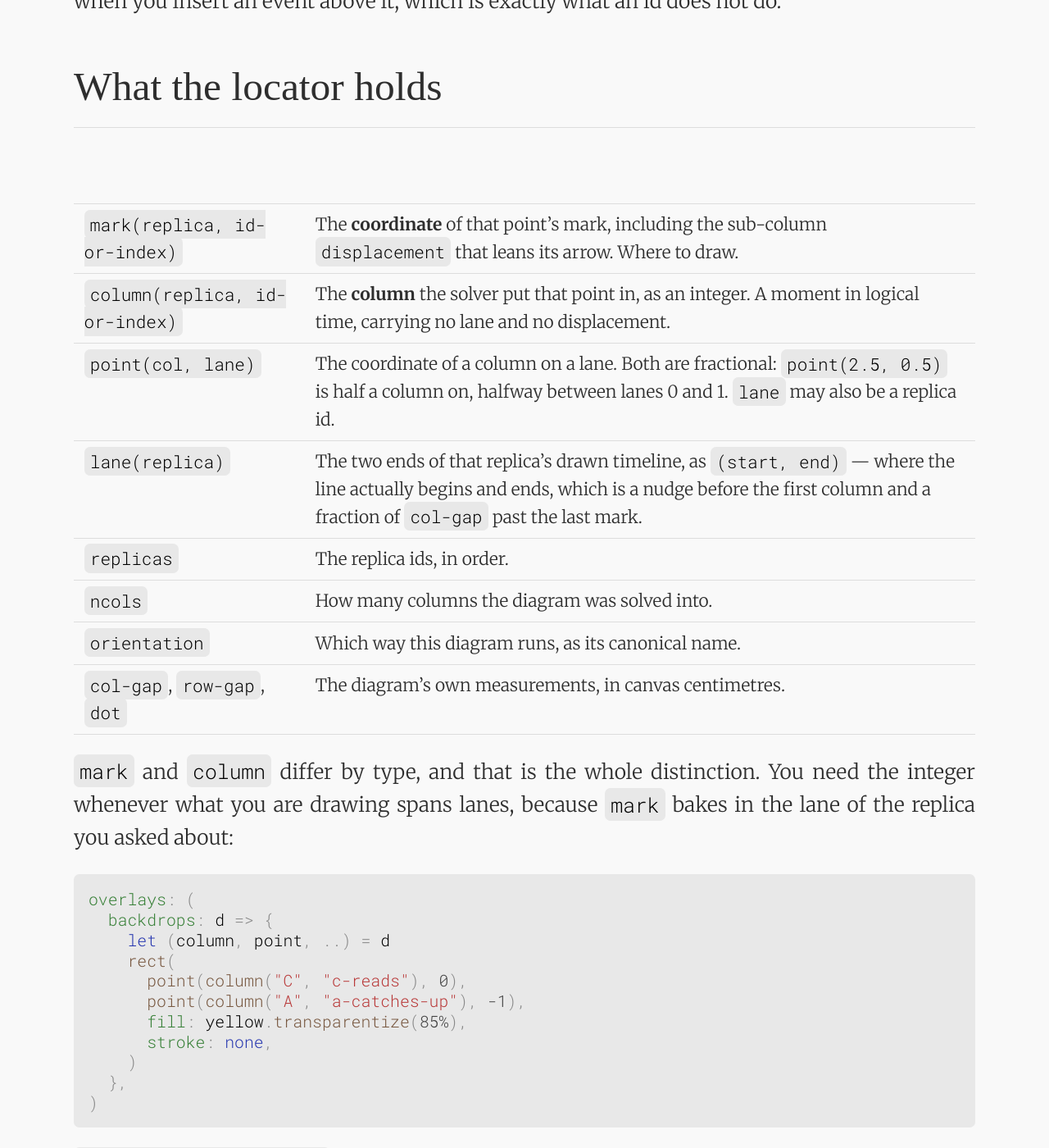
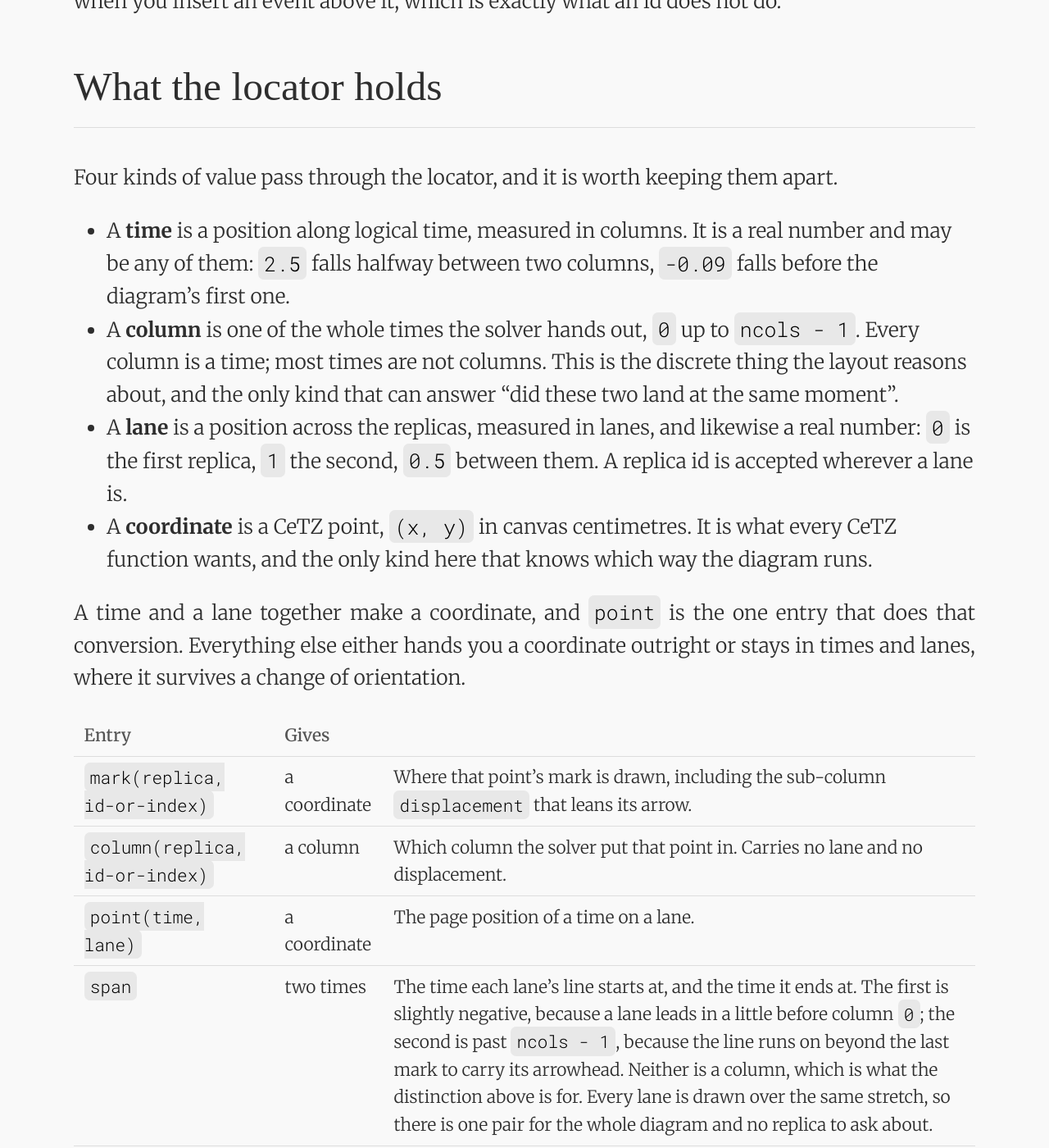
Before and after one commit to lamportian-dramatis/lamportian-dramatis.github.io, a Jekyll site: the page built from overlays.md, in a window 1280 px wide and 1400 px high, scrolled down 4636 px. Shown: the whole window at 82% size. Built offline with Jekyll 4.4.1, drawn with Linux system fonts in a browser that asks for light colours; some web fonts are replaced; some of the changed text lies outside the part shown.

Commit message:
Tell a time from a column in the overlays proposal
The locator table named its types three ways -- "coordinate" from CeTZ, "column" from us, and "the
two ends" from nowhere -- so the four kinds of value are now defined once, before the table, and
every row says which one it gives.

The distinction that was missing is between a time and a column.  A column is one of the whole
positions the solver hands out, and it is never negative; a time is any position along the axis,
measured in columns.  `point` takes a time and `span` returns two of them, which is how a lane can
start a tenth of a column before the first one -- something the old wording asserted of columns and
could not have meant.

Every column is a time, so a solved column feeds straight into `point`; that is the whole of the
relation between them, and the one place it matters now says so.

````diff
--- a/overlays.md
+++ b/overlays.md
@@ -101,18 +101,27 @@ Ids are strings and indices are integers, so the two never need telling apart by
 
 ## What the locator holds
 
-| | |
-| --- | --- |
-| `mark(replica, id-or-index)` | The **coordinate** of that point's mark, including the sub-column `displacement` that leans its arrow.  Where to draw. |
-| `column(replica, id-or-index)` | The **column** the solver put that point in, as an integer.  A moment in logical time, carrying no lane and no displacement. |
-| `point(col, lane)` | The coordinate of a column on a lane.  Both are fractional: `point(2.5, 0.5)` is half a column on, halfway between lanes 0 and 1.  `lane` may also be a replica id. |
-| `lane(replica)` | The two ends of that replica's drawn timeline, as `(start, end)` — where the line actually begins and ends, which is a nudge before the first column and a fraction of `col-gap` past the last mark. |
-| `replicas` | The replica ids, in order. |
-| `ncols` | How many columns the diagram was solved into. |
-| `orientation` | Which way this diagram runs, as its canonical name. |
-| `col-gap`, `row-gap`, `dot` | The diagram's own measurements, in canvas centimetres. |
+Four kinds of value pass through the locator, and it is worth keeping them apart.
 
-`mark` and `column` differ by type, and that is the whole distinction.  You need the integer whenever what you are drawing spans lanes, because `mark` bakes in the lane of the replica you asked about:
+- A **time** is a position along logical time, measured in columns.  It is a real number and may be any of them: `2.5` falls halfway between two columns, `-0.09` falls before the diagram's first one.
+- A **column** is one of the whole times the solver hands out, `0` up to `ncols - 1`.  Every column is a time; most times are not columns.  This is the discrete thing the layout reasons about, and the only kind that can answer "did these two land at the same moment".
+- A **lane** is a position across the replicas, measured in lanes, and likewise a real number: `0` is the first replica, `1` the second, `0.5` between them.  A replica id is accepted wherever a lane is.
+- A **coordinate** is a CeTZ point, `(x, y)` in canvas centimetres.  It is what every CeTZ function wants, and the only kind here that knows which way the diagram runs.
+
+A time and a lane together make a coordinate, and `point` is the one entry that does that conversion.  Everything else either hands you a coordinate outright or stays in times and lanes, where it survives a change of orientation.
+
+| Entry | Gives | |
+| --- | --- | --- |
+| `mark(replica, id-or-index)` | a coordinate | Where that point's mark is drawn, including the sub-column `displacement` that leans its arrow. |
+| `column(replica, id-or-index)` | a column | Which column the solver put that point in.  Carries no lane and no displacement. |
+| `point(time, lane)` | a coordinate | The page position of a time on a lane. |
+| `span` | two times | The time each lane's line starts at, and the time it ends at.  The first is slightly negative, because a lane leads in a little before column `0`; the second is past `ncols - 1`, because the line runs on beyond the last mark to carry its arrowhead.  Neither is a column, which is what the distinction above is for.  Every lane is drawn over the same stretch, so there is one pair for the whole diagram and no replica to ask about. |
+| `replicas` | strings | The replica ids, in order.  The id at index `n` is the replica on lane `n`. |
+| `ncols` | a count | How many columns the diagram was solved into, so the last of them is `ncols - 1`. |
+| `orientation` | a string | Which way this diagram runs, as its canonical name. |
+| `col-gap`, `row-gap`, `dot` | lengths | The diagram's own measurements, in canvas centimetres — one column of time, one lane, and the radius of an event's dot. |
+
+`mark` and `column` ask the same question and answer in different kinds, and that is the whole distinction.  You want the column whenever what you are drawing crosses lanes, because a coordinate has a lane baked into it — the lane of the replica you named.  A column is a time, so it goes straight into `point`:
 
 ```typ
 overlays: (
@@ -136,7 +145,7 @@ The measurements are there so a drawing can speak the diagram's own language.  A
 
 ## Staying orientation-independent
 
-`point(col, lane)` is stated in the diagram's own axes — columns of logical time, and lanes across them — so a drawing written in terms of it survives a flip from `horizontal` to `vertical`.  One written against raw `(x, y)` arithmetic does not:
+`point(time, lane)` is stated in the diagram's own axes — logical time along the lanes, and lanes across it — so a drawing written in terms of it survives a flip from `horizontal` to `vertical`.  One written against raw `(x, y)` arithmetic does not:
 
 ```typ
 let (point, ..) = d
@@ -146,19 +155,19 @@ line((4, 0), (4, -3))                // does not
 
 Fractional lanes are what make this work for nudges too.  "Just off the lane, towards the next one" is `point(c, 0.15)` whichever way the diagram runs, where a page-space `(0, -0.3)` would point the wrong way the moment it turned.
 
-`lane` hands back two plain coordinates rather than trying to be clever about sides, for the same reason a caller usually wants to nudge them:
+`span` stays in times for the same reason, and it is what lets a drawing run the full length of a lane without knowing where on the page that lane falls:
 
 ```typ
 overlays: (
   timelines: d => {
-    let (lane, ..) = d
-    let (s, e) = lane("B")
-    line(s, e, stroke: (paint: red, dash: "dashed"))
+    let (span, point, ..) = d
+    let (s, e) = span
+    line(point(s, "B"), point(e, "B"), stroke: (paint: red, dash: "dashed"))
   },
 )
 ```
 
-That line lies along the lane, so the layer is what decides whether it shows: at `backdrops` the lane's own stroke would cover it, at `timelines` it is drawn over that stroke instead.  To sit *beside* the lane rather than on it, give it a fractional lane of its own — `point(0, 1.12)` to `point(ncols - 1, 1.12)`.
+That line lies along the lane, so the layer decides whether it shows at all: at `backdrops` the lane's own stroke would cover it, at `timelines` it is drawn over that stroke instead.  To sit *beside* the lane rather than on it, feed the same span to a fractional lane — `point(s, 1.12)` to `point(e, 1.12)` — which is the pairing coordinates would not have allowed.
 
 ## Errors
 
````
